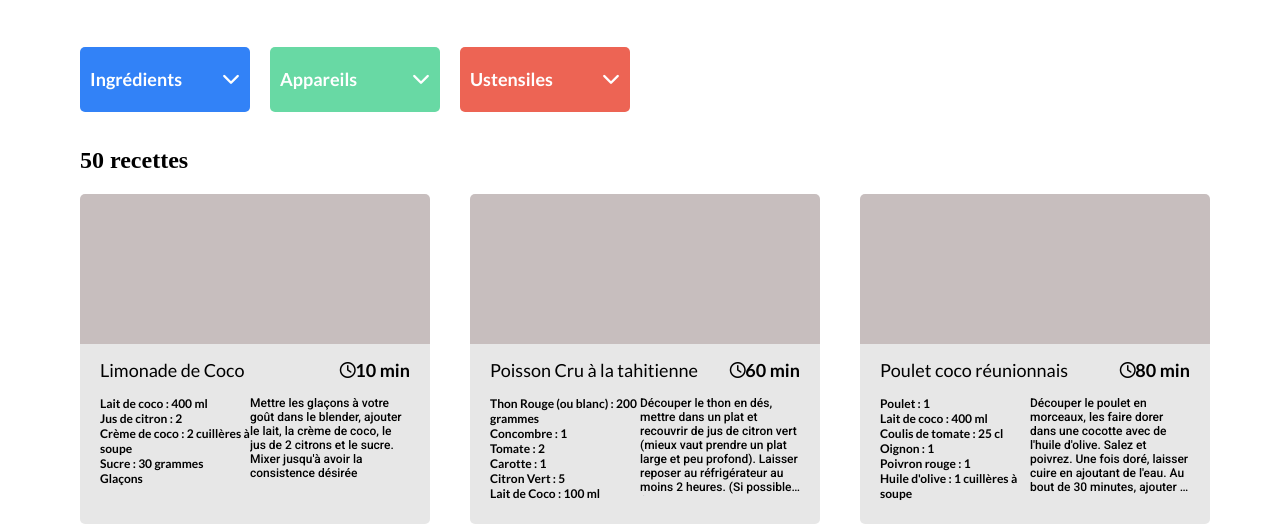
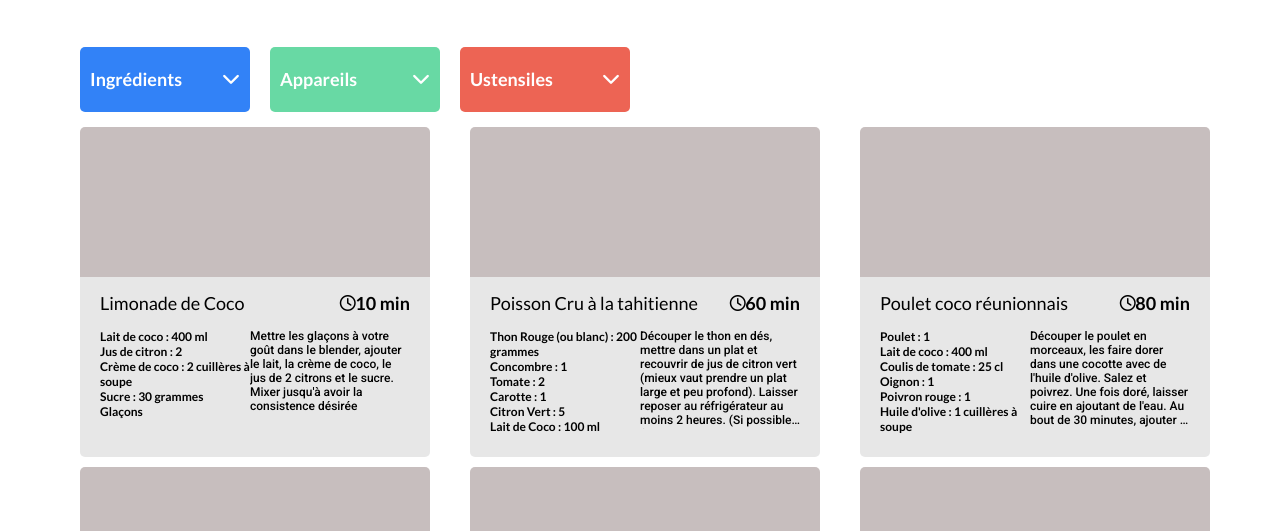
Before and after one commit to reivax8560/Projet_7_OC, a plain HTML site: page index.html in a window 1280 px wide. Shown: the part 205-736 px from the top of the page. Drawn offline with Linux system fonts and the light colour scheme.

Commit message:
suppr des commentaires + tag nb recettes

```diff
--- a/scripts/factory.js
+++ b/scripts/factory.js
@@ -1,7 +1,3 @@
-const main = document.querySelector('main');                                                // à supprimer
-const nbRecettes = document.createElement('h2');                                            // à supprimer
-main.prepend(nbRecettes);                                                                   // à supprimer
-
 ///////////////////////////////////////////////////////////////// AFFICHAGE RECETTES ////////////////////////////////////////////////////////////////
 function displayRecipes(recipes, recipesSection) {
     for (let i = 0; i < recipes.length; i++) {
@@ -64,8 +60,6 @@ function displayRecipes(recipes, recipesSection) {
         /////////////////////////////////////////// INSERTION DU CONTENU GLOBAL
         recipesSection.append(recipeCard);
     }
-
-    nbRecettes.textContent = `${recipes.length} recettes`;                                          // à supprimer
 }
 /////////////////////////////////////////////////////////////////// AFFICHAGE ITEMS ////////////////////////////////////////////////////////////////
 function displayItems(items, itemsBox) {
```
Also changed, not shown: css/styles.css (+1 -13 lines), index.html (+0 -7 lines).
